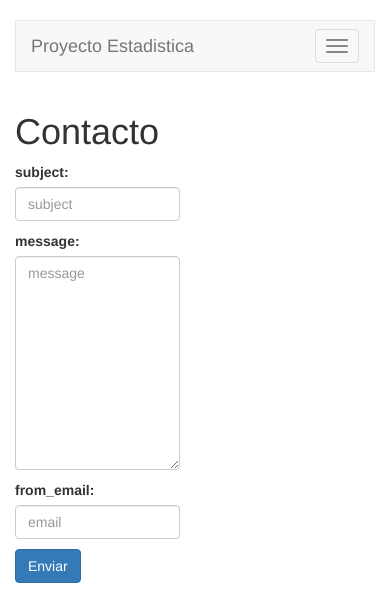
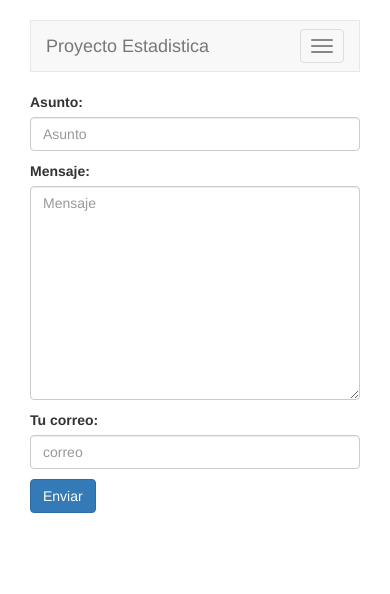
Before and after one commit to michmoca/proyecto-estadisticautn, a Django app: page /home/contacto/ in a window 390 px wide. Shown: the top 594 px of the page. Run offline with Django 3.2, Linux system fonts and the light colour scheme; some libraries are stand-ins or nearby versions.

Commit message:
editando container

```diff
--- a/accounts/templates/base.html
+++ b/accounts/templates/base.html
@@ -12,8 +12,9 @@
 
   <body>
     <br>
+    <div class="container-fluid">
+
       <div class="container">
-
         <!-- Static navbar -->
         <nav class="navbar navbar-default">
           <div class="container-fluid">
@@ -41,13 +42,16 @@
             </div><!--/.nav-collapse -->
           </div><!--/.container-fluid -->
         </nav>
+      </div><!-- Container -->
 
+    </div> <!-- /container fluid -->
 
-    </div> <!-- /container -->
-
+    <div class="container-fluid">
       {% block body %}
       <h1>Base</h1>
       {% endblock %}
+    </div>
+
 
     <script src="https://ajax.googleapis.com/ajax/libs/jquery/1.12.4/jquery.min.js"></script>
         <!-- Latest compiled and minified JavaScript -->
--- a/home/forms.py
+++ b/home/forms.py
@@ -14,21 +14,21 @@ class HomeForm(forms.Form):
     post = even_field = forms.IntegerField(validators=[validate_even])
 
 class Contacto(forms.Form):
-    subject = forms.CharField(label='subject',
+    subject = forms.CharField(label='Asunto',
                             #help_text='Grados de libertad',
                                 widget=forms.TextInput(
                                     attrs={'class': 'form-control',
-                                    'placeholder': 'subject '}),
+                                    'placeholder': 'Asunto '}),
                             )
-    message = forms.CharField(label='message',
+    message = forms.CharField(label='Mensaje',
                                     widget=forms.Textarea(
                                         attrs={'class': 'form-control',
-                                        'placeholder': 'message'}),
+                                        'placeholder': 'Mensaje'}),
                                 )
-    from_email = forms.CharField(label='from_email',
+    from_email = forms.CharField(label='Tu correo',
                                 widget=forms.TextInput(
                                     attrs={'class': 'form-control',
-                                    'placeholder': 'email'}),
+                                    'placeholder': 'correo'}),
                                 )
 
 class Descriptiva_Info(forms.Form):
--- a/home/templates/home/contacto.html
+++ b/home/templates/home/contacto.html
@@ -2,12 +2,12 @@
 
 
 {% block body %}
+
 <div class="container">
-  <h1>Contacto</h1>
 
   <div class="row">
 
-      <div class="col-xs-6 col-md-4">
+      <div class="col-xs-12 col-sm-6 col-md-8">
         <form  method="post">
           {% csrf_token %}
           {{form.as_p}}
@@ -18,17 +18,11 @@
         {% endif %}
       </div>
 
-      <div class="col-xs-12 col-md-8">
-        <!-- 4:3 aspect ratio -->
-        <div class="embed-responsive embed-responsive-16by9">
-          <iframe class="embed-responsive-item" src="https://www.youtube.com/embed/5ABpqVSx33I?ecver=2"></iframe>
-        </div>
-      </div>
-
       <!-- end row -->
     </div>
+
+</div>
   <!-- end container -->
-</div>
 
 
 {% endblock %}
--- a/home/views.py
+++ b/home/views.py
@@ -19,11 +19,11 @@ class ContactoView(TemplateView):
             subject = form.cleaned_data['subject']
             message = form.cleaned_data['message']
             from_email = form.cleaned_data['from_email']
-            #
-            message = message + " correo " + from_email
+            #OPCION 1
+            message = message + ". El correo es de: " + from_email
             if subject and message and from_email:
                 try:
-                    send_mail(subject, message, from_email, ['lujosmich@gmail.com'], fail_silently=False)
+                    send_mail(subject, message, from_email, ['mich.montes@gmail.com'], fail_silently=False)
                 except BadHeaderError:
                     text = 'Invalid header found.'
                 text = 'Correo enviado con éxito'
@@ -43,7 +43,7 @@ class ContactoView(TemplateView):
             #     text = 'Ocurrió un error: '
             # else:
             #     text = 'Correo enviado con éxito'
-            # form = Form.Contacto()
+            form = Form.Contacto()
 
 
         args = {'form': form, 'text': text}
```
Lines whose indentation alone changed are shown as unchanged.
